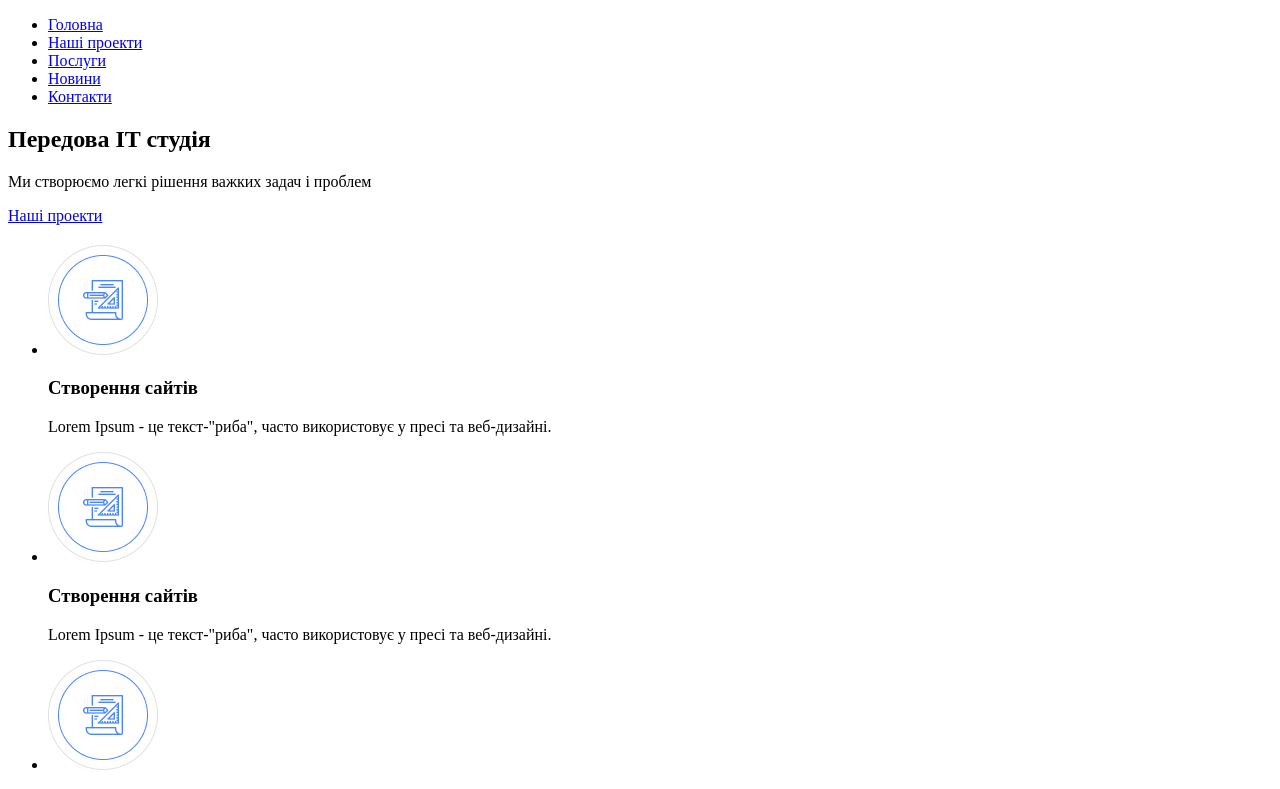
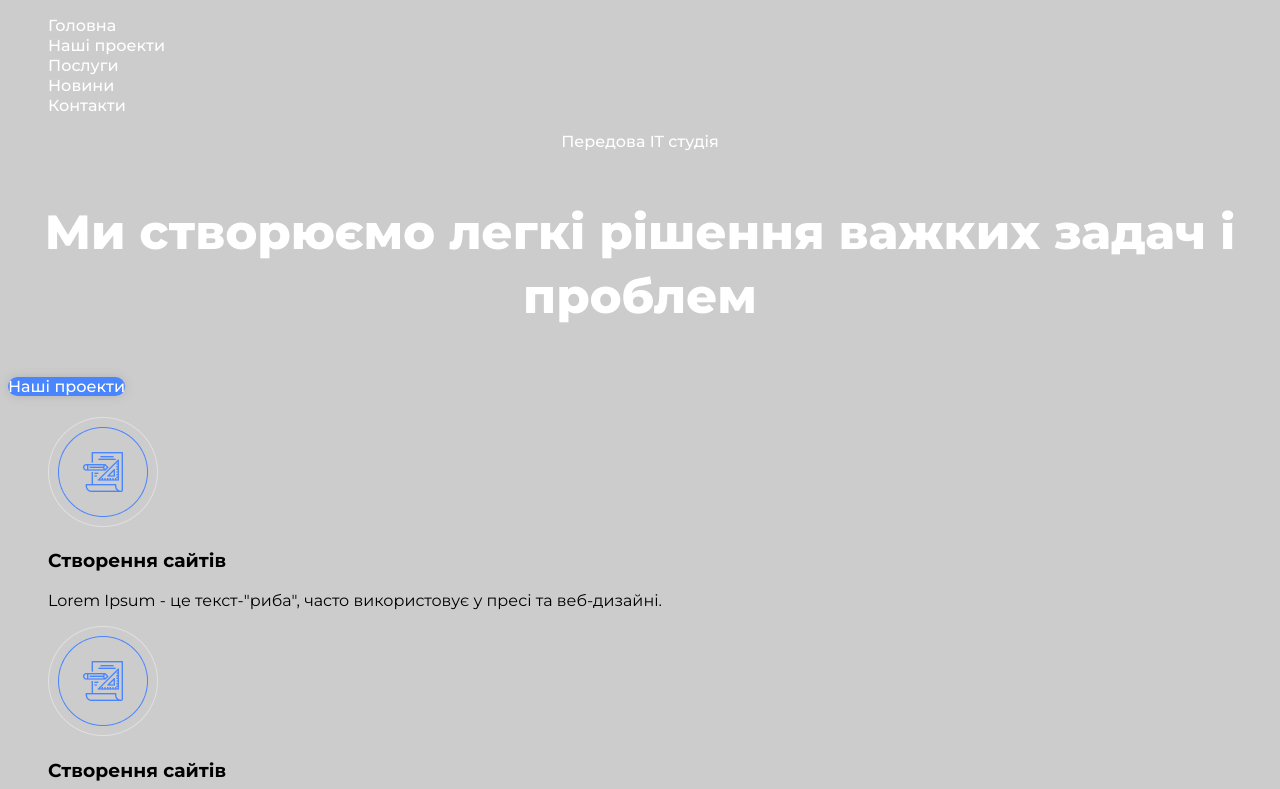
Before and after one commit to Mila-IT/HTML-practice, a plain HTML site: page index.html in a window 1280 px wide. Shown: the top 789 px of the page. Drawn offline with Linux system fonts and the light colour scheme.

Commit message:
add css, google fonts

```diff
--- /dev/null
+++ b/css/style.css
@@ -0,0 +1,37 @@
+body {
+  font-family: "Montserrat", sans-serif;
+  background-color: #ccc;
+}
+a {
+  text-decoration: none;
+}
+ul {
+  list-style: none;
+}
+.link {
+  font-weight: 500;
+  font-size: 16px;
+  line-height: calc(20 / 16);
+  color: #fff;
+}
+.main-title {
+  font-weight: 500;
+  font-size: 16px;
+  line-height: calc(20 / 16);
+  text-align: center;
+  color: #fff;
+}
+.hero-descr {
+  font-weight: 800;
+  font-size: 48px;
+  line-height: 134%;
+  text-align: center;
+  color: #fff;
+}
+.main-link {
+  border-radius: 30px;
+  width: 200px;
+  height: 45px;
+  box-shadow: 0 0 10px 0 rgba(111, 111, 111, 0.25);
+  background: #4985ff;
+}
--- a/index.html
+++ b/index.html
@@ -4,24 +4,33 @@
     <meta charset="UTF-8" />
     <meta name="viewport" content="width=device-width, initial-scale=1.0" />
     <title>IT-studio</title>
+    <link rel="preconnect" href="https://fonts.googleapis.com" />
+    <link rel="preconnect" href="https://fonts.gstatic.com" crossorigin />
+    <link
+      href="https://fonts.googleapis.com/css2?family=Montserrat:ital,wght@0,100..900;1,100..900&display=swap"
+      rel="stylesheet"
+    />
+    <link rel="stylesheet" href="./css/style.css" />
   </head>
   <body>
     <header>
       <nav>
         <ul>
-          <li><a href="#">Головна</a></li>
-          <li><a href="#">Наші проекти</a></li>
-          <li><a href="#">Послуги</a></li>
-          <li><a href="#">Новини</a></li>
-          <li><a href="#">Контакти</a></li>
+          <li><a class="link" href="#">Головна</a></li>
+          <li><a class="link" href="#">Наші проекти</a></li>
+          <li><a class="link" href="#">Послуги</a></li>
+          <li><a class="link" href="#">Новини</a></li>
+          <li><a class="link" href="#">Контакти</a></li>
         </ul>
       </nav>
     </header>
     <main>
       <section>
-        <h1>Передова IT студія</h1>
-        <p>Ми створюємо легкі рішення важких задач і проблем</p>
-        <a href="#">Наші проекти</a>
+        <h1 class="main-title">Передова IT студія</h1>
+        <p class="hero-descr">
+          Ми створюємо легкі рішення важких задач і проблем
+        </p>
+        <a class="link main-link" href="#">Наші проекти</a>
       </section>
       <section>
         <h2></h2>
```
